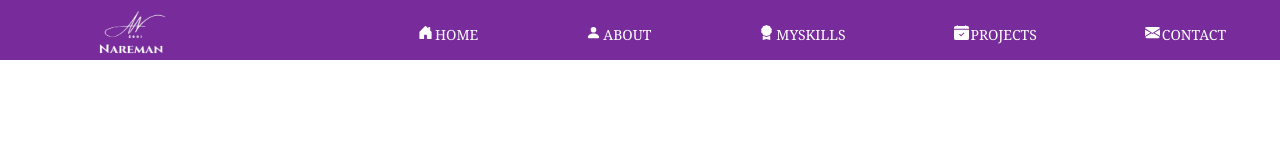
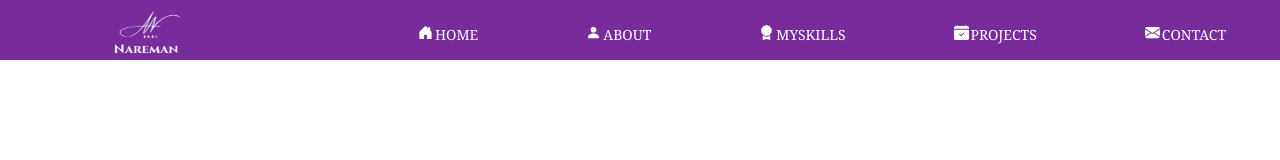
Before and after one commit to NaremanRahmeh/Poptfolio, a React (Create React App) app: page / in a window 1280 px wide. Shown: the top 160 px of the page. Built offline with nearby package versions, Linux system fonts and the light colour scheme.

Commit message:
deployed

```diff
--- a/src/Components/Sidebar.css
+++ b/src/Components/Sidebar.css
@@ -13,7 +13,7 @@ header img {
   height: 90%;
   width: 70px;
   height: 50px;
-  margin-left: 70px;
+  margin-left: 85px;
   }
  header .menu{
   margin: 0;
```
